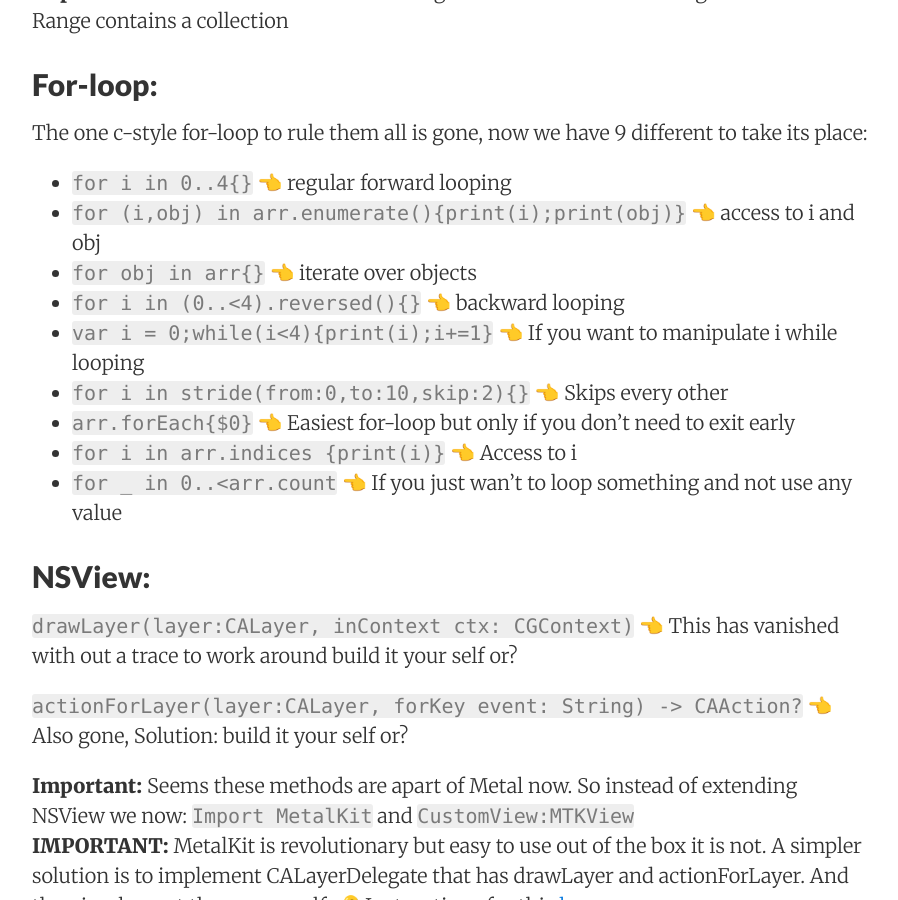
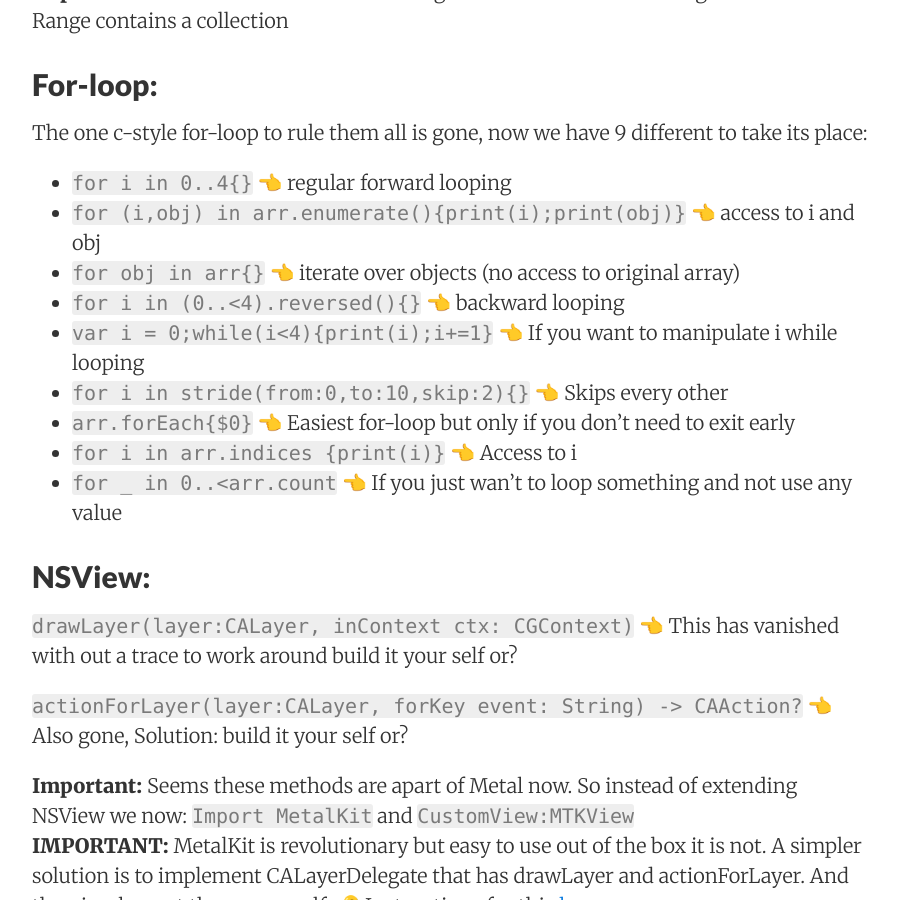
Before and after one commit to stylekit/stylekit.github.io, a Jekyll site: the page built from _posts/2017-01-12-swift-3-migration.md, in a window 1280 px wide and 900 px high, scrolled down 919 px. Shown: the whole window, without its empty margins (188-1086 px from the left). Built offline with Jekyll 4.4.1, drawn with Linux system fonts in a browser that asks for light colours; nearby versions of some CDN libraries; comment, search, counter and statistics services are not loaded.

Commit message:
Files modified: 1


Modified 1 file:
_posts/2017-01-12-swift-3-migration.md

```diff
--- a/_posts/2017-01-12-swift-3-migration.md
+++ b/_posts/2017-01-12-swift-3-migration.md
@@ -22,7 +22,7 @@ The one c-style for-loop to rule them all is gone, now we have 9 different to ta
 
 - ``for i in 0..4{}`` 👈 regular forward looping
 - ``for (i,obj) in arr.enumerate(){print(i);print(obj)}`` 👈 access to i and obj
-- ``for obj in arr{}`` 👈 iterate over objects
+- ``for obj in arr{}`` 👈 iterate over objects (no access to original array)
 - ``for i in (0..<4).reversed(){}`` 👈 backward looping
 - ``var i = 0;while(i<4){print(i);i+=1}`` 👈 If you want to manipulate i while looping
 - ``for i in stride(from:0,to:10,skip:2){}`` 👈 Skips every other
```
